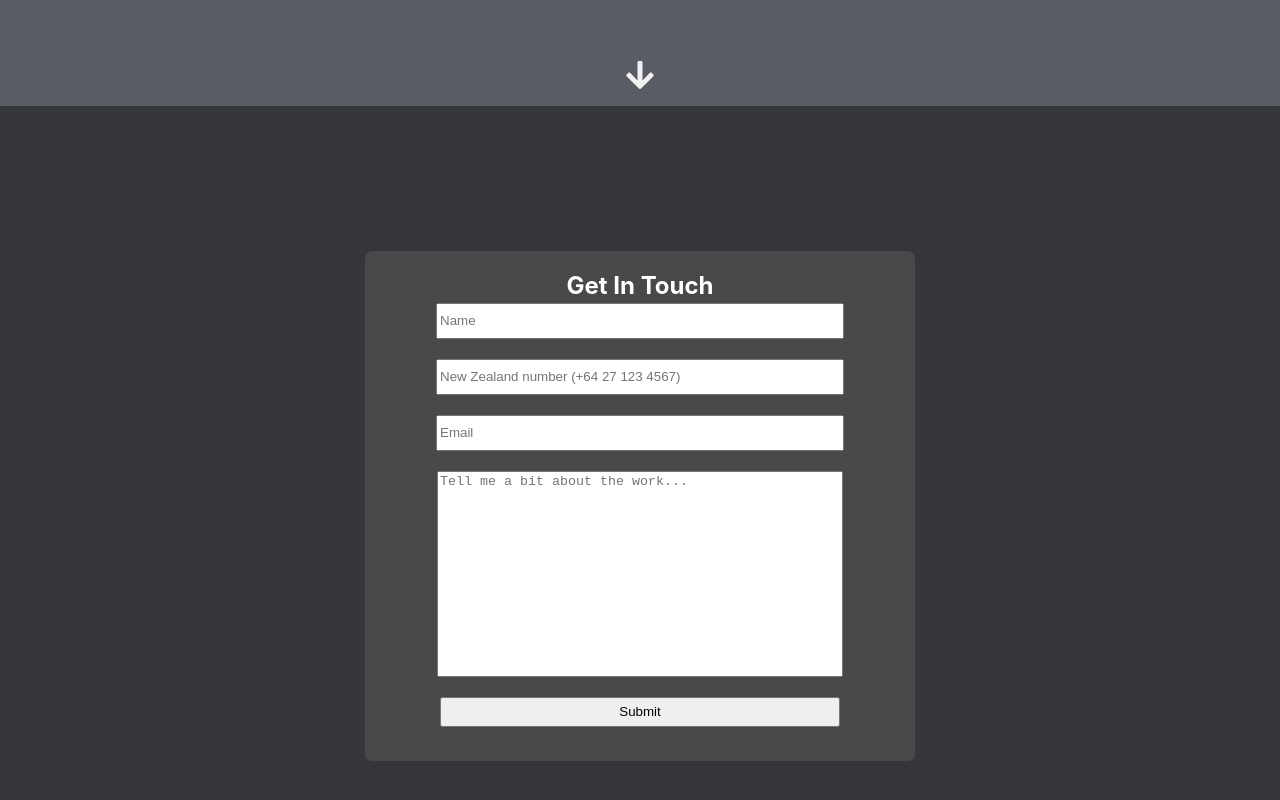
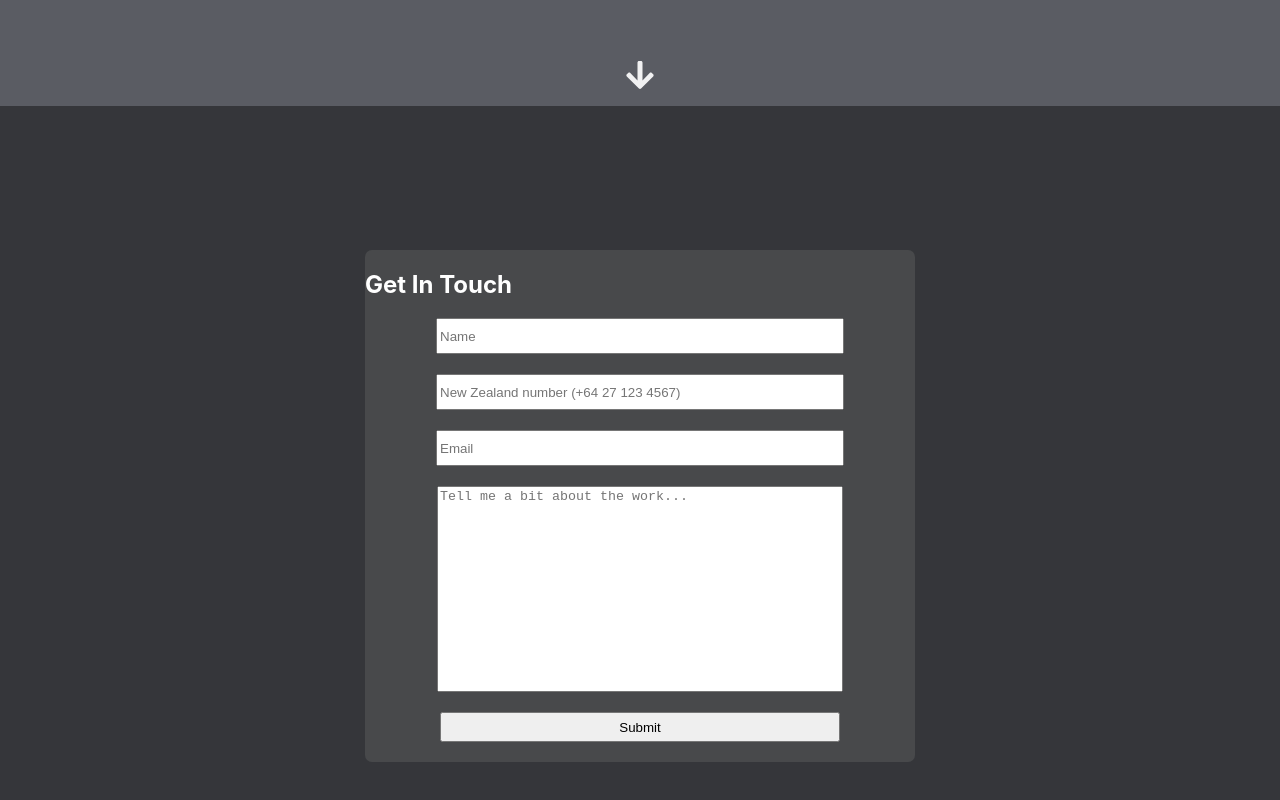
Before and after one commit to Thadman/bens-site, a React (Create React App) app: page / in a window 1280 px wide. Shown: the part 1494-2294 px from the top of the page. Built offline with nearby package versions, Linux system fonts and the light colour scheme; what react-animations would draw is missing.

Commit message:
added some hovering state to the contact form and also added a light image so i can toggle the themes from light to dark and so on

```diff
--- a/src/Contact.js
+++ b/src/Contact.js
@@ -6,13 +6,49 @@ const encode = (data) => {
     .join("&");
 };
 
+const styles = {
+  container: {
+    position: "relative",
+    display: "flex",
+  },
+  tooltip: {
+    boxSizing: "border-box",
+    position: "absolute",
+    width: "160px",
+    bottom: "100%",
+    left: "50%",
+    marginLeft: "-80px",
+    borderRadius: "3px",
+    backgroundColor: "hsla(0, 0%, 20%, 0.9)",
+    padding: "7px",
+    marginBottom: "5px",
+    color: "#fff",
+    textAlign: "center",
+    fontSize: "14px",
+  },
+};
+
 export default class Contact extends React.Component {
   state = {
     name: "",
     email: "",
     number: "",
     message: "",
+    hovering: false,
   };
+
+  mouseOver(id) {
+    this.setState({
+      [id]: true,
+    });
+  }
+
+  mouseOut(id) {
+    console.log(this.state.hovering);
+    this.setState({
+      [id]: false,
+    });
+  }
 
   handleChange = (e) => {
     const { name, value } = e.target;
@@ -53,11 +89,21 @@ export default class Contact extends React.Component {
   }
 
   render() {
+    const { hovering } = this.state;
     return (
       <>
         <div className="main-contact-container" id="contact">
           <div className="contact-form-container">
-            <h2>Get In Touch</h2>
+            <h2
+              onMouseOver={() => this.mouseOver("hovering")}
+              onMouseOut={() => this.mouseOut("hovering")}
+              style={styles.container}
+            >
+              {hovering === true && (
+                <div style={styles.tooltip}>Get in touch</div>
+              )}
+              Get In Touch
+            </h2>
             <form
               method="POST"
               data-netlify="true"
--- a/src/index.css
+++ b/src/index.css
@@ -49,13 +49,13 @@ input {
   width: 400px;
 }
 
-form {
+/* form {
   height: 420px;
   display: flex;
   flex-direction: column;
   justify-content: center;
   margin: -5px;
-}
+} */
 
 .input-container {
   margin-bottom: 20px;
@@ -106,9 +106,9 @@ form input {
 .contact-form-container {
   background: #48494b;
   width: 550px;
-  height: 510px;
-  display: flex;
-  flex-direction: column;
+  /* height: 510px; */
+  /* display: flex; */
+  /* flex-direction: column; */
   text-align: center;
   color: white;
   border-radius: 7px;
@@ -160,7 +160,7 @@ form input {
 
 /* PHONE STYLING */
 
-@media (max-width: 480px) {
+@media (max-width: 500px) {
   .image-container img {
     height: 350px;
   }
```
Also changed, not shown: src/App.js (+0 -7 lines), src/images/bvd-light.jpg (added), 1 other file (tests, documents, lock files or other folders).
